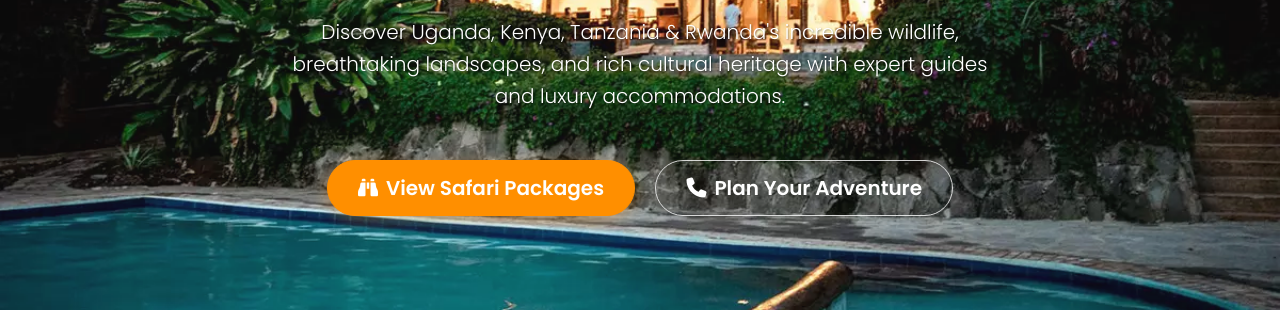
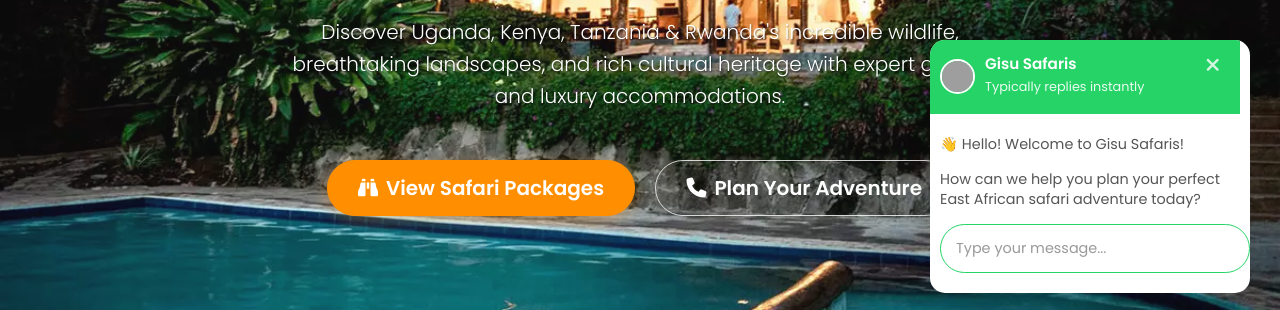
Before and after one commit to Francishager/gisu-safaris, a plain HTML site: page index.html in a window 1280 px wide. Both pictures are taken after a click on the button 1220 px from the left and 740 px from the top of the page. Shown: the part 397-707 px from the top of the page. Drawn offline with nearby package versions, Linux system fonts and the light colour scheme; grey boxes are pictures that could not be loaded.

Commit message:
commit 17

```diff
--- a/css/style.css
+++ b/css/style.css
@@ -510,15 +510,15 @@ footer a:hover {
     border-radius: 15px;
     box-shadow: 0 8px 30px rgba(0, 0, 0, 0.15);
     display: none; /* Initially hidden */
-    opacity: 1;
-    visibility: visible;
-    transform: translateY(0) scale(1);
+    opacity: 0;
+    visibility: hidden;
+    transform: translateY(20px) scale(0.9);
     transition: all 0.3s cubic-bezier(0.25, 0.46, 0.45, 0.94);
     overflow: hidden;
 }
 
-/* When displayed, show immediately with proper styles */
-.whatsapp-chat[style*="display: block"] {
+/* When active class is added, show the chat */
+.whatsapp-chat.active {
     display: block !important;
     opacity: 1 !important;
     visibility: visible !important;
```
